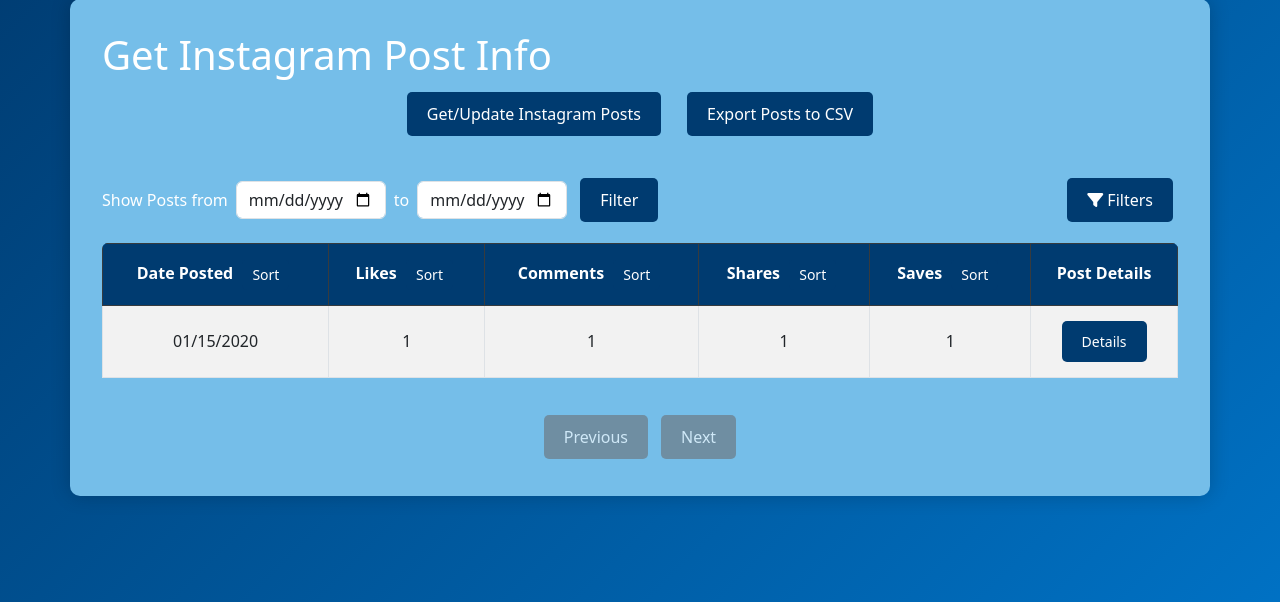
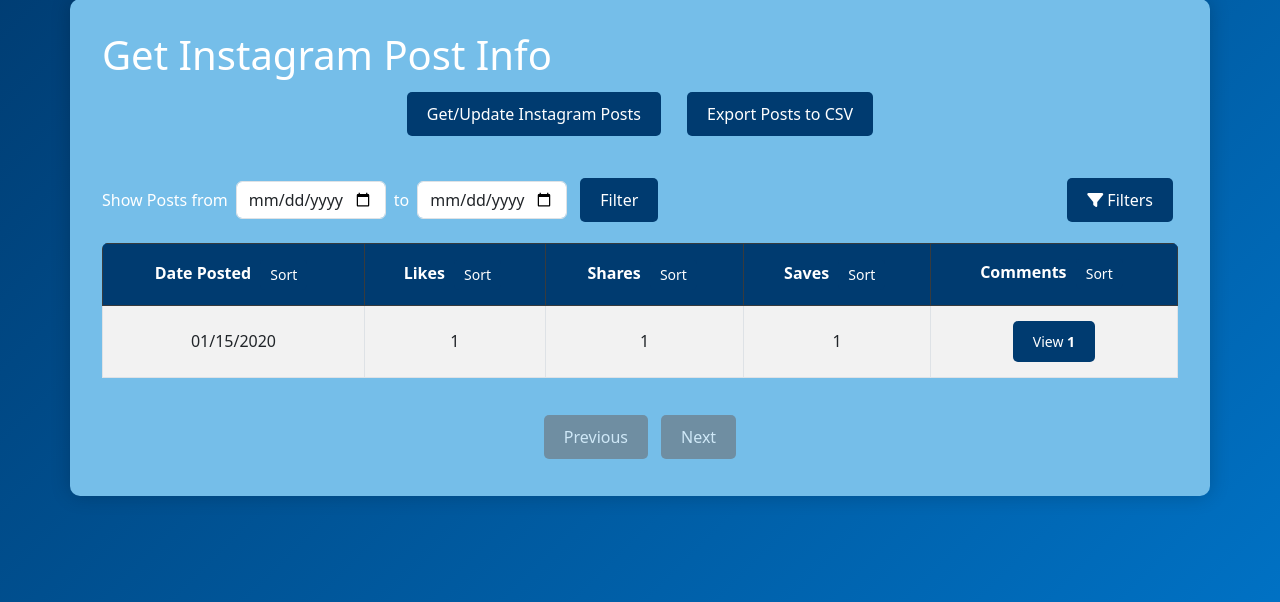
Before and after one commit to usd-cs/COMP-49X-24-25-Alumni-Association, a Django app: page /posts/ in a window 1280 px wide. Shown: the part 96-698 px from the top of the page. Run offline with Django 5.2, Linux system fonts and the light colour scheme; a user stored in the database is signed in; tables that the repository leaves empty hold one stand-in row (values such as "Sample post").

Commit message:
comment-button

```diff
--- a/AlumniProject/AlumniProject/templates/index.html
+++ b/AlumniProject/AlumniProject/templates/index.html
@@ -254,12 +254,11 @@
         <tr>
           <td>${info.date_posted}</td>
           <td>${info.likes}</td>
-          <td>${info.comments}</td>
           <td>${info.shares}</td>
           <td>${info.saves}</td>
           <td>
             <button onclick="window.location.href='/post-details/${info.id}/'" class="btn btn-primary btn-sm">
-              Details
+              View <strong>${info.comments}</strong>
             </button>
           </td>
         </tr>
@@ -423,10 +422,6 @@
               <button onclick="sortTable('likes')" class="btn sort-btn">Sort</button>
             </th>
             <th>
-              Comments
-              <button onclick="sortTable('comments')" class="btn sort-btn">Sort</button>
-            </th>
-            <th>
               Shares
               <button onclick="sortTable('shares')" class="btn sort-btn">Sort</button>
             </th>
@@ -434,7 +429,10 @@
               Saves
               <button onclick="sortTable('saves')" class="btn sort-btn">Sort</button>
             </th>
-            <th>Post Details</th>
+            <th>
+              Comments
+              <button onclick="sortTable('comments')" class="btn sort-btn">Sort</button>
+            </th>
           </tr>
         </thead>
         <tbody id="postList"></tbody>
```
